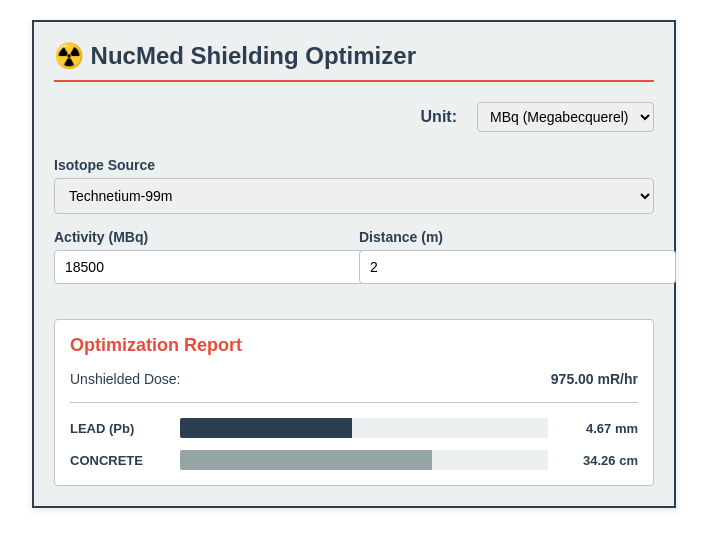
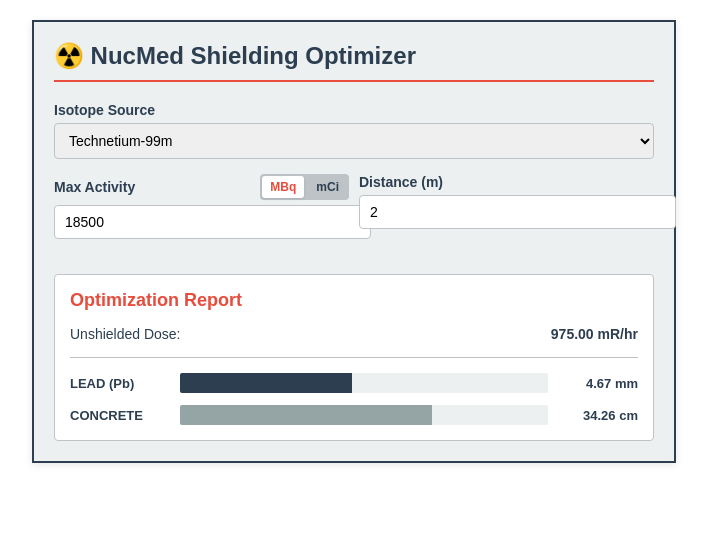
Before and after one commit to leopantsulaia/physics-flex, a React (Create React App) app: page / in a window 1280 px wide. Shown: the top 548 px of the page, without its empty margins (286-993 px from the left). Built offline with nearby package versions, Linux system fonts and the light colour scheme.

Commit message:
seing the change but dont like it

```diff
--- a/src/components/ShieldingCalculator/ShieldingCalculator.jsx
+++ b/src/components/ShieldingCalculator/ShieldingCalculator.jsx
@@ -2,7 +2,6 @@ import React, { useState } from "react";
 import { ShieldingControls } from "../ShieldingControls/ShieldingControls";
 import { ShieldingResults } from "../ShieldingResults/ShieldingResults";
 import { useShieldingCalculation } from "../../hooks/useShieldingCalculation";
-import { MCI_TO_MBQ } from "../../constants/isotopeData";
 import styles from "./ShieldingCalculator.module.css";
 
 export const ShieldingCalculator = () => {
@@ -25,28 +24,11 @@ export const ShieldingCalculator = () => {
       <h2 className={styles.title}>☢️ NucMed Shielding Optimizer</h2>
 
       <div className={styles.grid}>
-        {/* UNIT TOGGLE */}
-        <div className={styles.unitToggle}>
-          <label className={styles.unitLabel}>Unit:</label>
-          <select
-            value={unit}
-            onChange={(e) => {
-              const newUnit = e.target.value;
-              setInputValue((prev) =>
-                newUnit === "MBq" ? prev * MCI_TO_MBQ : prev / MCI_TO_MBQ,
-              );
-              setUnit(newUnit);
-            }}
-            className={styles.unitSelect}>
-            <option value="MBq">MBq (Megabecquerel)</option>
-            <option value="mCi">mCi (Millicurie)</option>
-          </select>
-        </div>
-
         <ShieldingControls
           isotope={isotope}
           setIsotope={setIsotope}
           unit={unit}
+          setUnit={setUnit}
           inputValue={inputValue}
           setInputValue={setInputValue}
           distance={distance}
--- a/src/components/ShieldingCalculator/ShieldingCalculator.module.css
+++ b/src/components/ShieldingCalculator/ShieldingCalculator.module.css
@@ -24,34 +24,6 @@
   margin-top: 20px;
 }
 
-.unitToggle {
-  display: flex;
-  justify-content: flex-end;
-  align-items: center;
-  gap: 10px;
-  margin-bottom: 10px;
-}
-
-.unitLabel {
-  margin-right: 10px;
-  font-weight: bold;
-  color: #2c3e50;
-}
-
-.unitSelect {
-  padding: 5px 8px;
-  border: 1px solid #bdc3c7;
-  border-radius: 4px;
-  font-size: 14px;
-  font-family: inherit;
-}
-
-.unitSelect:focus {
-  outline: none;
-  border-color: #e74c3c;
-  box-shadow: 0 0 0 2px rgba(231, 76, 60, 0.1);
-}
-
 @media (max-width: 640px) {
   .container {
     margin: 10px;
--- a/src/components/ShieldingControls/ShieldingControls.jsx
+++ b/src/components/ShieldingControls/ShieldingControls.jsx
@@ -1,11 +1,12 @@
 import React from "react";
-import { ISOTOPE_DATA } from "../../constants/isotopeData";
+import { ISOTOPE_DATA, MCI_TO_MBQ } from "../../constants/isotopeData";
 import styles from "./ShieldingControls.module.css";
 
 export const ShieldingControls = ({
   isotope,
   setIsotope,
   unit,
+  setUnit,
   inputValue,
   setInputValue,
   distance,
@@ -29,12 +30,39 @@ export const ShieldingControls = ({
 
       <div className={styles.twoColumnGrid}>
         <div className={styles.controlGroup}>
-          <label className={styles.label}>Activity ({unit})</label>
+          <div className={styles.activityLabelContainer}>
+            <label className={styles.label}>Max Activity</label>
+            <div className={styles.unitToggleGroup}>
+              <button
+                className={`${styles.unitToggle} ${unit === "MBq" ? styles.unitToggleActive : ""}`}
+                onClick={() => {
+                  if (unit === "mCi") {
+                    setInputValue(Math.round(inputValue * MCI_TO_MBQ));
+                    setUnit("MBq");
+                  }
+                }}>
+                MBq
+              </button>
+              <button
+                className={`${styles.unitToggle} ${unit === "mCi" ? styles.unitToggleActive : ""}`}
+                onClick={() => {
+                  if (unit === "MBq") {
+                    setInputValue(
+                      Math.round((inputValue / MCI_TO_MBQ) * 100) / 100,
+                    );
+                    setUnit("mCi");
+                  }
+                }}>
+                mCi
+              </button>
+            </div>
+          </div>
           <input
             type="number"
             value={Math.round(inputValue)}
             onChange={(e) => setInputValue(Number(e.target.value))}
             className={styles.input}
+            placeholder={unit === "MBq" ? "Enter MBq value" : "Enter mCi value"}
           />
         </div>
         <div className={styles.controlGroup}>
--- a/src/components/ShieldingControls/ShieldingControls.module.css
+++ b/src/components/ShieldingControls/ShieldingControls.module.css
@@ -8,6 +8,44 @@
   font-weight: bold;
   color: #2c3e50;
   font-size: 14px;
+}
+
+.activityLabelContainer {
+  display: flex;
+  justify-content: space-between;
+  align-items: center;
+  gap: 10px;
+}
+
+.unitToggleGroup {
+  display: flex;
+  gap: 4px;
+  background-color: #bdc3c7;
+  padding: 2px;
+  border-radius: 4px;
+}
+
+.unitToggle {
+  flex: 1;
+  padding: 4px 8px;
+  border: none;
+  background-color: transparent;
+  color: #2c3e50;
+  font-size: 12px;
+  font-weight: 600;
+  cursor: pointer;
+  border-radius: 3px;
+  transition: all 0.2s ease;
+}
+
+.unitToggle:hover {
+  background-color: rgba(44, 62, 80, 0.1);
+}
+
+.unitToggleActive {
+  background-color: #fff;
+  color: #e74c3c;
+  box-shadow: 0 1px 3px rgba(0, 0, 0, 0.1);
 }
 
 .select,
```
